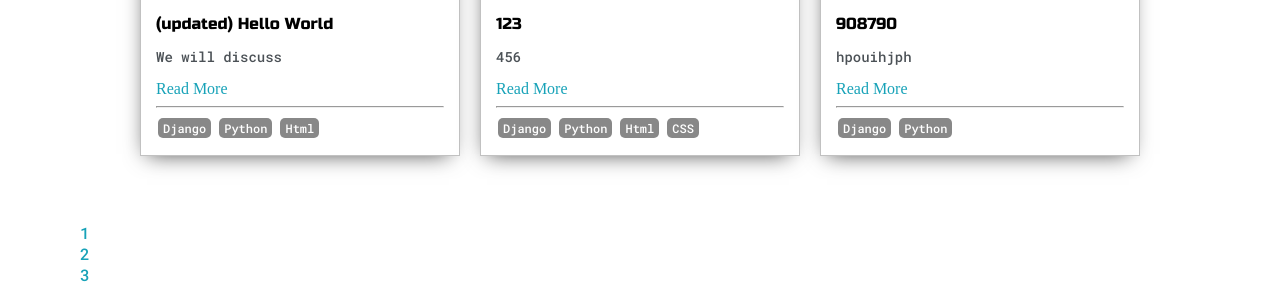
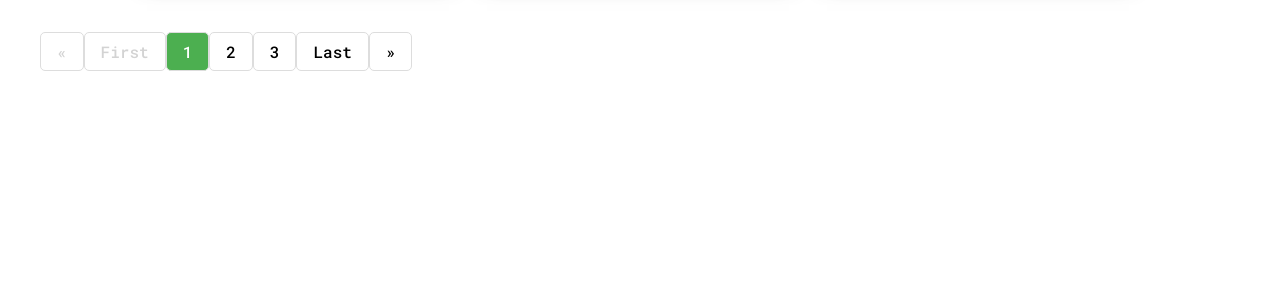
Before and after one commit to SebastianKuppa/portfolio_website_django, a Django app: page /posts/ in a window 1280 px wide. Shown: the part 545-846 px from the top of the page. After the commit the page ends 616 px from the top, so only its background shows below. Run offline with Django 3.2, Linux system fonts and the light colour scheme; data comes from the database, SQL or seed files in the repository; both versions use the stored data as it was after the commit; some libraries are stand-ins or nearby versions.

Commit message:
added css style for page bar in posts.html

```diff
--- a/base/templates/posts.html
+++ b/base/templates/posts.html
@@ -10,15 +10,38 @@
         border-radius: 5px;
         padding: 5px;
     }
+    ul.pagination {
+        display: inline-block;
+        padding: 0;
+        margin: 0;
+    }
+
+    ul.pagination li {display: inline;}
+    ul.pagination li a:hover:not(.active) {background-color: #ddd;}
+
+    ul.pagination li a {
+        border-radius: 5px;
+        transition: background-color .3s;
+        border: 1px solid #ddd; /* Gray */
+        color: black;
+        float: left;
+        padding: 8px 16px;
+        text-decoration: none;
+    }
+
+    ul.pagination li a.active {
+        background-color: #4CAF50;
+        color: white;
+    }
 </style>
 
 <div class="main-container">
     <h1>Posts</h1>
 
-    <form method="GET">
+    <!-- <form method="GET">
         {{myFilter.form|crispy}}
         <input class="btn btn-primary" type="submit" value="search">
-    </form>
+    </form> -->
 
     <div class="post-wrapper">
         {% for post in posts %}
@@ -47,16 +70,38 @@
         {% endfor %}
     </div>
 
-    <div class="row">
+    <div class="pagination">
         {% if posts.has_other_pages %}
             <ul class="pagination">
+                {% if posts.has_previous %}
+                    <li class="page-item"><a href="?page={{posts.previous_page_number}}" class="page-link">&laquo</a></li>
+                    <li class="page-item"><a href="?page=1" class="page-link">First</a></li>
+                {% else %}
+                    <li class="page-item"><a class="page-link" style="color:rgb(211,211,211)" >&laquo</a></li>
+                    <li class="page-item"><a class="page-link" style="color:rgb(211,211,211)" >First</a></li>
+                {% endif %}
+
                 {% for i in posts.paginator.page_range %}
-                    <li class="page-item"><a class="page-link">{{i}}</a></li>
+                    {% if posts.number == i %}
+                        <li class="page-item"><a class="active page-link">{{i}}</a></li>
+                    {% else %}
+                        <li class="page-item"><a href="?page={{i}}" class="page-link">{{i}}</a></li>
+                    {% endif %}
                 {% endfor %}
+
+                {% if posts.has_next %}
+                    <li class="page-item"><a href="?page={{posts.paginator.num_pages}}" class="page-link">Last</a></li>
+                    <li class="page-item"><a href="?page={{posts.next_page_number}}" class="page-link">&raquo</a></li>
+                {% else %}
+                    <li class="page-item"><a class="page-link" style="color:rgb(211,211,211)">Last</a></li>
+                    <li class="page-item"><a class="page-link" style="color:rgb(211,211,211)">&raquo</a></li>
+                {% endif %}
             </ul>
         {% endif %}
     </div>
 
+
+
 </div>
 
 {% endblock content %}
```
Also changed, not shown: db.sqlite3.
